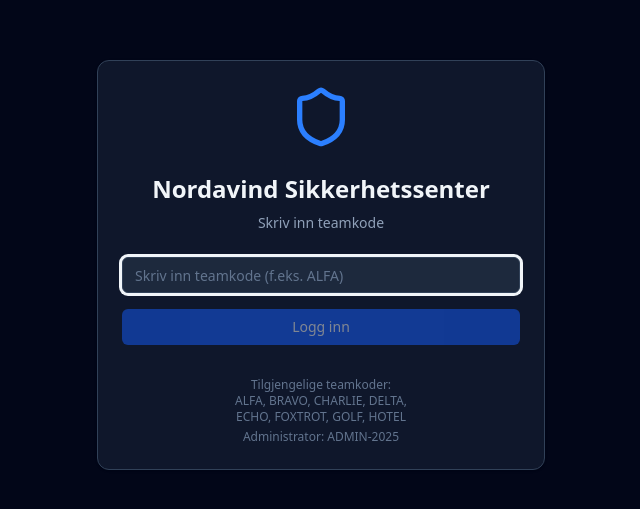
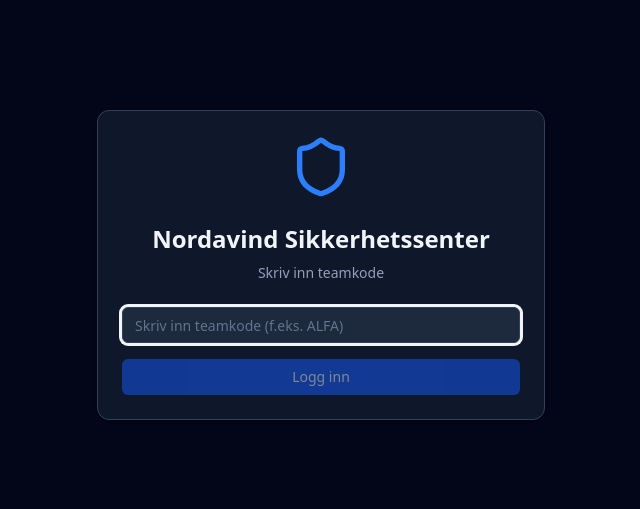
Before and after one commit to ArneeMe/rek-sikkerhetshendelse-min-konto, a Next.js app: page /login in a window 1280 px wide. Shown: the part 135-644 px from the top of the page, without its empty margins (319-959 px from the left). Built offline with nearby package versions, Linux system fonts and the light colour scheme.

Commit message:
Remove login info

```diff
--- a/src/app/login/page.tsx
+++ b/src/app/login/page.tsx
@@ -89,13 +89,6 @@ export default function LoginPage() {
                         >
                             {loading ? 'Autentiserer...' : 'Logg inn'}
                         </Button>
-
-                        <div className="text-xs text-slate-500 text-center mt-4">
-                            <p>Tilgjengelige teamkoder:</p>
-                            <p>ALFA, BRAVO, CHARLIE, DELTA,</p>
-                            <p>ECHO, FOXTROT, GOLF, HOTEL</p>
-                            <p className="mt-1">Administrator: ADMIN-2025</p>
-                        </div>
                     </form>
                 </CardContent>
             </Card>
```
